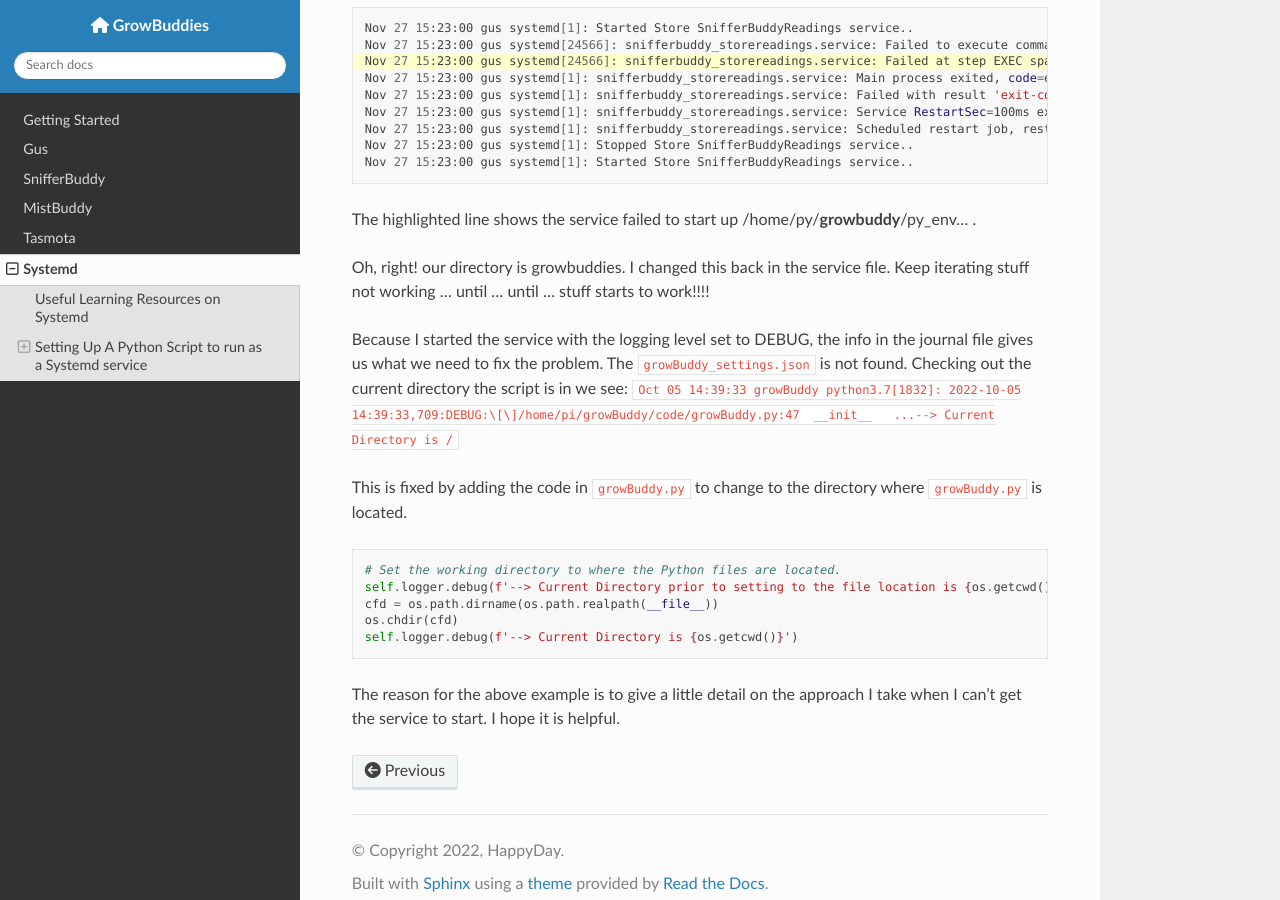
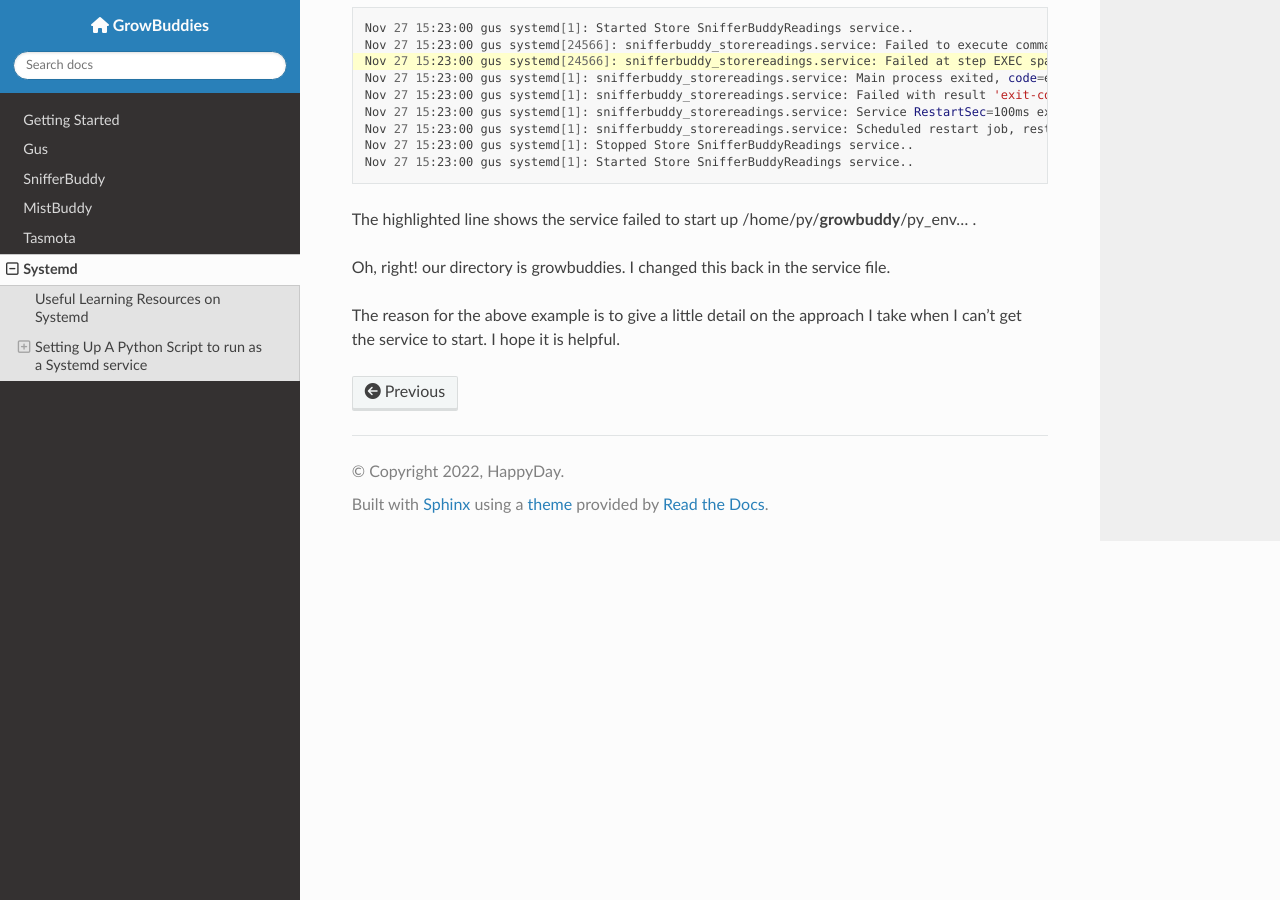
Before and after one commit to solarslurpi/GrowBuddies, a Sphinx documentation site: the page built from docs/systemd.md, in a window 1280 px wide and 900 px high, scrolled down 1148 px. Built offline with Sphinx 7.4.7 and the Read the Docs theme 2.0.0, drawn with Linux system fonts in a browser that asks for light colours; nearby versions of some CDN libraries.

Commit message:
prior to trying to build

````diff
--- a/docs/systemd.md
+++ b/docs/systemd.md
@@ -34,19 +34,7 @@ I found the following info useful to figure out how to get systemd to do what I
 ```
 The highlighted line shows the service failed to start up /home/py/**growbuddy**/py_env... .
 
-Oh, right! our directory is growbuddies.  I changed this back in the service file.  Keep iterating stuff not working ... until ... until ... stuff starts to work!!!!
+Oh, right! our directory is growbuddies.  I changed this back in the service file.
 
 
-Because I started the service with the logging level set to DEBUG, the info in the journal file gives us what we need to fix the problem.  The `growBuddy_settings.json` is not found.  Checking out the current directory the script is in we see: `Oct 05 14:39:33 growBuddy python3.7[1832]: 2022-10-05 14:39:33,709:DEBUG:\[\]/home/pi/growBuddy/code/growBuddy.py:47  __init__   ...--> Current Directory is /`
-
-This is fixed by adding the code in `growBuddy.py` to change to the directory where `growBuddy.py` is located.
-
-```python
-# Set the working directory to where the Python files are located.
-self.logger.debug(f'--> Current Directory prior to setting to the file location is {os.getcwd()}')
-cfd = os.path.dirname(os.path.realpath(__file__))
-os.chdir(cfd)
-self.logger.debug(f'--> Current Directory is {os.getcwd()}')
-```
-
 The reason for the above example is to give a little detail on the approach I take when I can't get the service to start.  I hope it is helpful.
````
